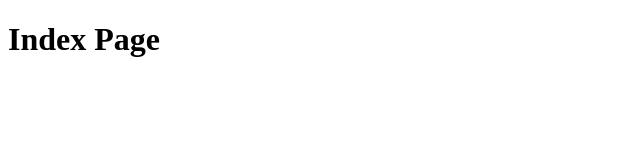
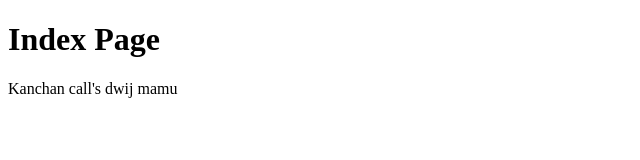
Before and after one commit to techclass-of-education/pr-practice-cdac-nov-2026, a plain HTML site: page index.html in a window 1280 px wide. Shown: the whole page, without its empty margins (0-640 px from the left). Drawn offline with Linux system fonts and the light colour scheme.

Commit message:
changes in index.html

```diff
--- a/index.html
+++ b/index.html
@@ -7,5 +7,6 @@
 </head>
 <body>
     <h1>Index Page</h1>
+    <p>Kanchan call's dwij mamu</p>
 </body>
 </html>
```
